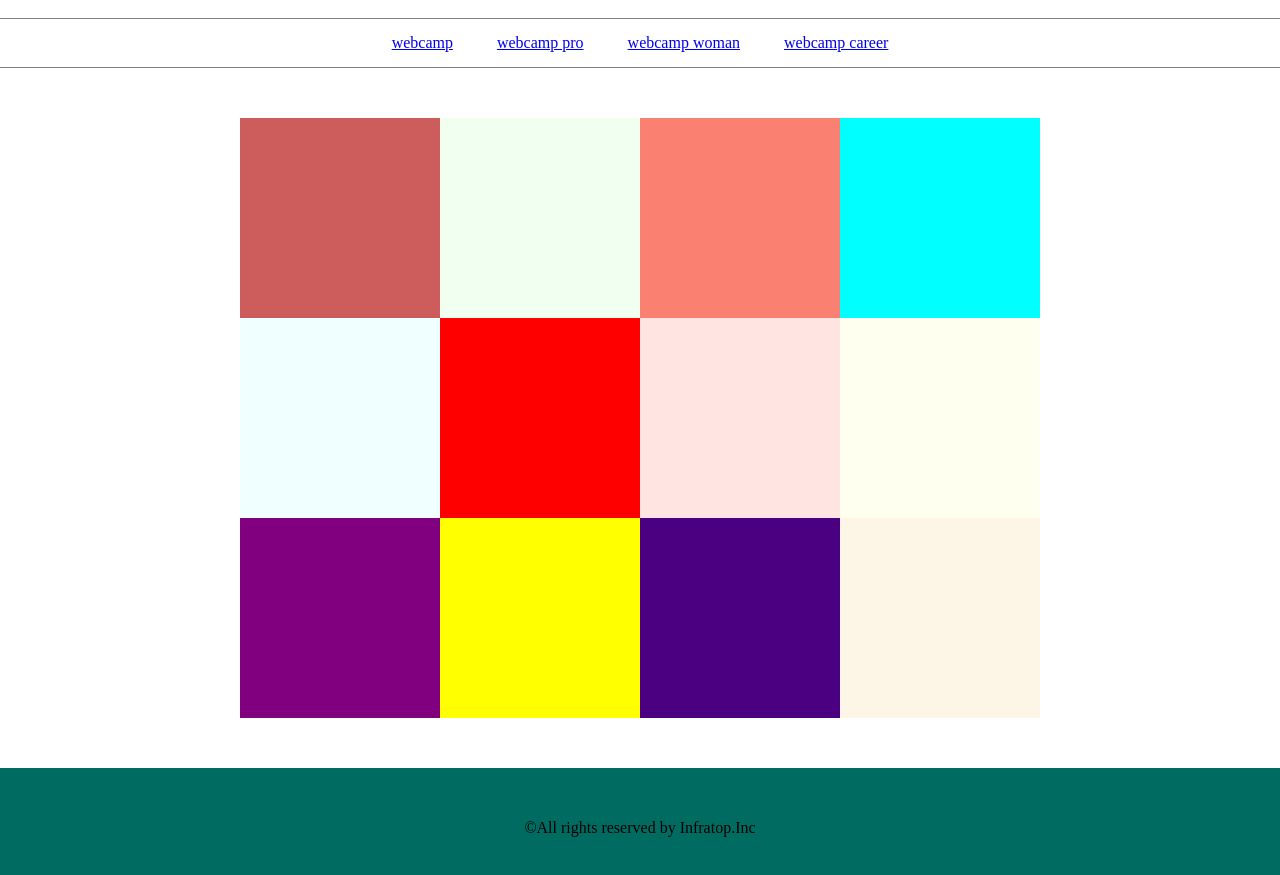
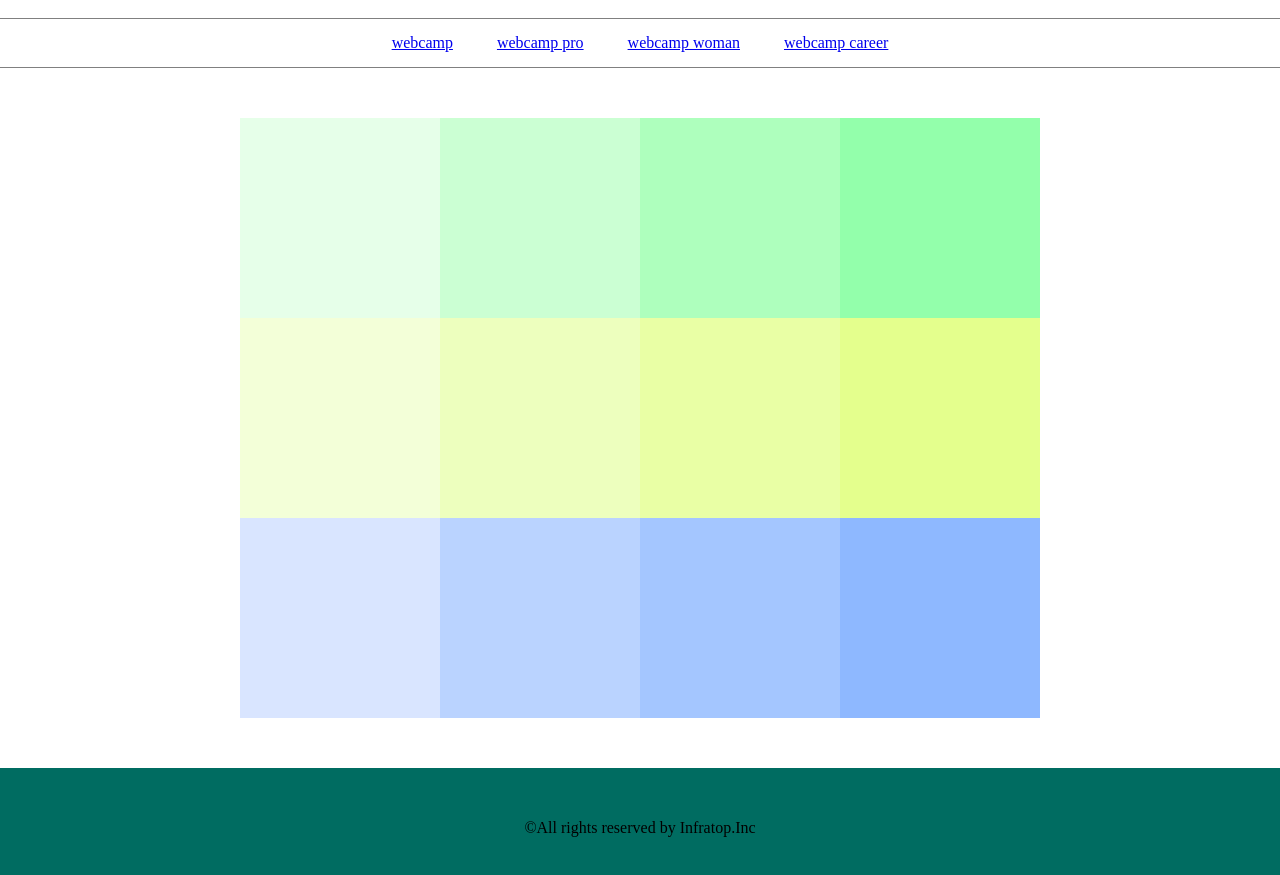
Before and after one commit to makiharu/hrml-css, a plain HTML site: page lesson1-5/index.html in a window 1280 px wide. Shown: the part 59-934 px from the top of the page. Drawn offline with Linux system fonts and the light colour scheme.

Commit message:
[Finish]1-5

```diff
--- a/lesson1-5/style.css
+++ b/lesson1-5/style.css
@@ -38,83 +38,83 @@ main {
 .box1 {
 	height: 200px;
 	width: 200px;
-	background-color: indianred;
+	background-color: #e6ffe9;
 	float:left;
 }
 
 .box2 {
 	height: 200px;
 	width: 200px;
-	background-color: honeydew;
+	background-color: #cbffd3;
 	float:left;
 }
 
 .box3 {
 	height: 200px;
 	width: 200px;
-	background-color: salmon;
+	background-color: #aeffbd;
 	float:left;
 }
 
 .box4 {
 	height: 200px;
 	width: 200px;
-	background-color: aqua;
+	background-color: #93ffab;
 	float:left;
 }
 .box5 {
 	height: 200px;
 	width: 200px;
-	background-color: azure;
+	background-color: #f3ffd8;
 	float:left;
 }
 
 .box6 {
 		height: 200px;
 	width: 200px;
-	background-color: red;
+	background-color: #edffbe;
 	float:left;
 }
 
 .box7 {
 	height: 200px;
 	width: 200px;
-	background-color: mistyrose;
+	background-color: #e9ffa5;
 	float:left;
 }
 
 .box8 {
 	height: 200px;
 	width: 200px;
-	background-color: ivory;
+	background-color: #e4ff8d;
 	float:left;
 }
 
 .box9 {
 	height: 200px;
 	width: 200px;
-	background-color: purple;
+	background-color: #d9e5ff;
 	float:left;
 }
 
 .box10 {
 	height: 200px;
 	width: 200px;
-	background-color: yellow;
+	background-color: #bad3ff;
 	float:left;
 }
 
 .box11 {
 	height: 200px;
 	width: 200px;
-	background-color: indigo;
+	background-color: #a4c6ff;
 	float:left;
 }
 
 .box12 {
 	height: 200px;
 	width: 200px;
-	background-color: oldlace;
+	background-color: #8eb8ff;
 	float:left;
 }
 footer {
```
